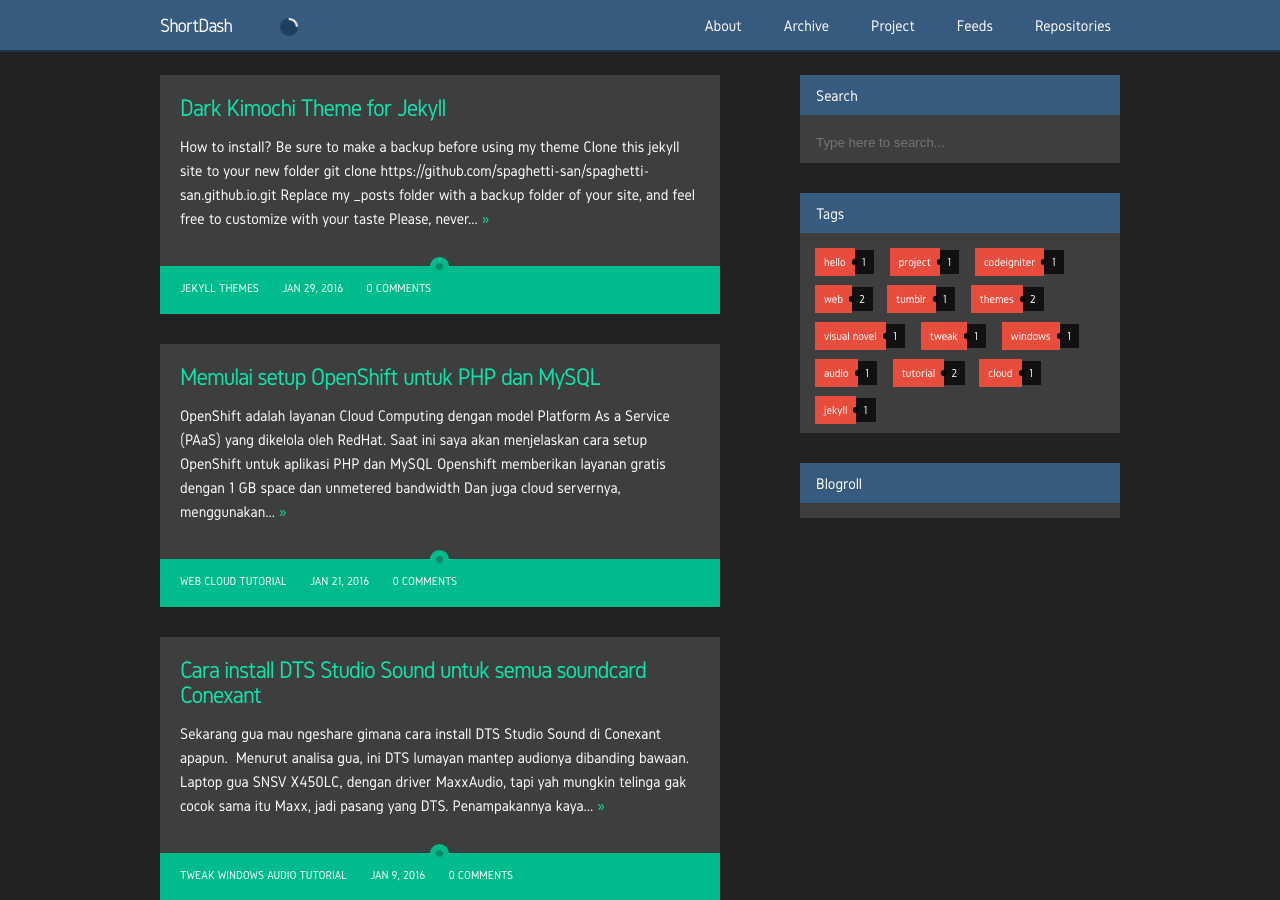
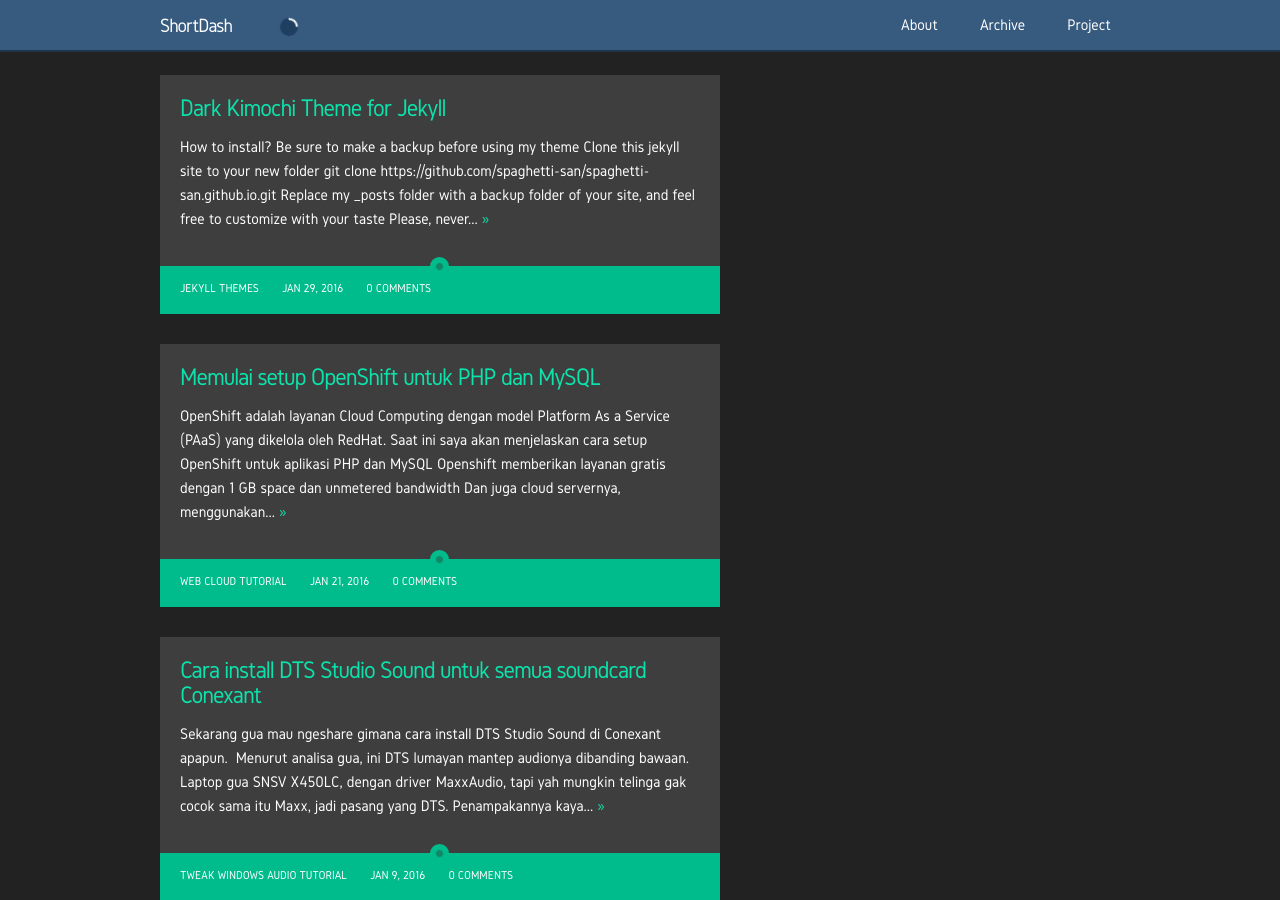
Before and after one commit to brianalexmartinez/Dashboard, a Jekyll site: the page built from index.html, in a window 1280 px wide and 900 px high. Built offline with Jekyll 4.4.1, drawn with Linux system fonts in a browser that asks for light colours; nearby versions of some CDN libraries; the list of posts is cut into pages by our own code; comment, search, counter and statistics services are not loaded; a style sheet for code colours, icons or effects is not loaded.

Commit message:
commented out the widgets and some of the weird anime

```diff
--- a/_includes/header.html
+++ b/_includes/header.html
@@ -23,8 +23,6 @@
           {% endunless %}
           {% endif %}
         {% endfor %}
-        <a class="page-link" href="{{ site.url | append: site.baseurl }}/feed.xml"> Feeds</a>
-        <a class="page-link" href="http://github.com/{{ site.github_username }}?tab=repositories"><i class="typico typcn typcn-social-github" style="font-size:"></i> Repositories</a>
       </div>
     </nav>
 
--- a/about.html
+++ b/about.html
@@ -16,8 +16,6 @@
 		    border-bottom-left-radius: 5px;
 		    border-bottom-right-radius: 5px;">
 
-				<img src="https://avatars2.githubusercontent.com/u/8794792?v=3&s=180" style="border-radius:10px">
-
 				<br><br>
 
 				This is a web dashboard to display info I find usefull.
@@ -29,7 +27,7 @@
 			</div>
 		</div>
 
-	{% include widgets.html %}
+	<!--{% include widgets.html %}-->
 
 	</div>
 </div>
--- a/index.html
+++ b/index.html
@@ -6,10 +6,6 @@
 
 
 <div class="row">
-
-
-
-
 
 
     <div class="large-7 columns samping">
@@ -25,9 +21,8 @@
                     </section>
 
                 </div>
-    <footer class="post-meta" style="    background: #00bc8c;
-    padding: 10px 0 0px 20px;">
 
+                <footer class="post-meta" style="background: #00bc8c; padding: 10px 0 0px 20px;">
 
                         <p class="post-tags"><i class="typico typcn typcn-tags" style="    font-size: 28px;
                     position: relative;
@@ -73,16 +68,9 @@
           {% endif %}
         </div>
 
+    </div>
 
-
-
+    <!--{% include widgets.html %}-->
 
 
 </div>
-
-
-{% include widgets.html %}
-
-
-</div>
-</div>
```
Lines whose indentation alone changed are shown as unchanged.
